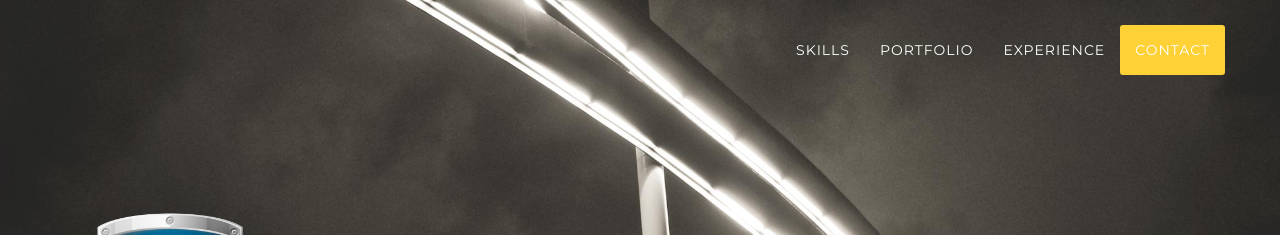
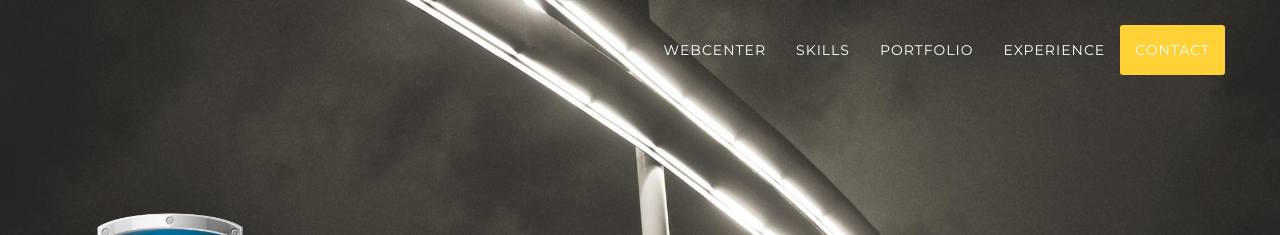
Before and after one commit to webcenter/webcenter.github.io, a Jekyll site: the page built from index.html, in a window 1280 px wide. Shown: the top 235 px of the page. Built offline with Jekyll 4.4.1, drawn with Linux system fonts in a browser that asks for light colours; some web fonts are replaced.

Commit message:
#2 header

```diff
--- a/_includes/header.html
+++ b/_includes/header.html
@@ -3,7 +3,8 @@
     <div class="container">
         <!-- Brand and toggle get grouped for better mobile display -->
         <div class="navbar-header page-scroll">
-                <button type="button" class="navbar-toggle" data-toggle="collapse" data-target="#bs-example-navbar-collapse-1">
+            <button type="button" class="navbar-toggle" data-toggle="collapse"
+                    data-target="#bs-example-navbar-collapse-1">
                 <span class="sr-only">Toggle navigation</span>
                 <span class="icon-bar"></span>
                 <span class="icon-bar"></span>
@@ -16,7 +17,10 @@
         <div class="collapse navbar-collapse" id="bs-example-navbar-collapse-1">
             <ul class="nav navbar-nav navbar-right">
                 <li class="hidden">
-                        <a href="#page-top">WebCenter</a>
+                    <a href="#page-top"></a>
+                </li>
+                <li>
+                    <a class="page-scroll" href="#page-top">WebCenter</a>
                 </li>
                 <li>
                     <a class="page-scroll" href="#skills">Skills</a>
@@ -42,7 +46,7 @@
     <div class="container">
         <div class="intro-text">
             <div class="intro-lead-in"><img src="/img/logo.png" style="max-height:200px"></div>
-                <div class="intro-heading">Henrique Monteiro Junior<br/> Web  Designer and Problem Solver</div>
+            <div class="intro-heading">Henrique Monteiro Junior<br/> Web Designer and Problem Solver</div>
             <a href="#skills" class="page-scroll btn btn-xl">Tell Me More</a>
         </div>
     </div>
```
Lines whose indentation alone changed are shown as unchanged.
